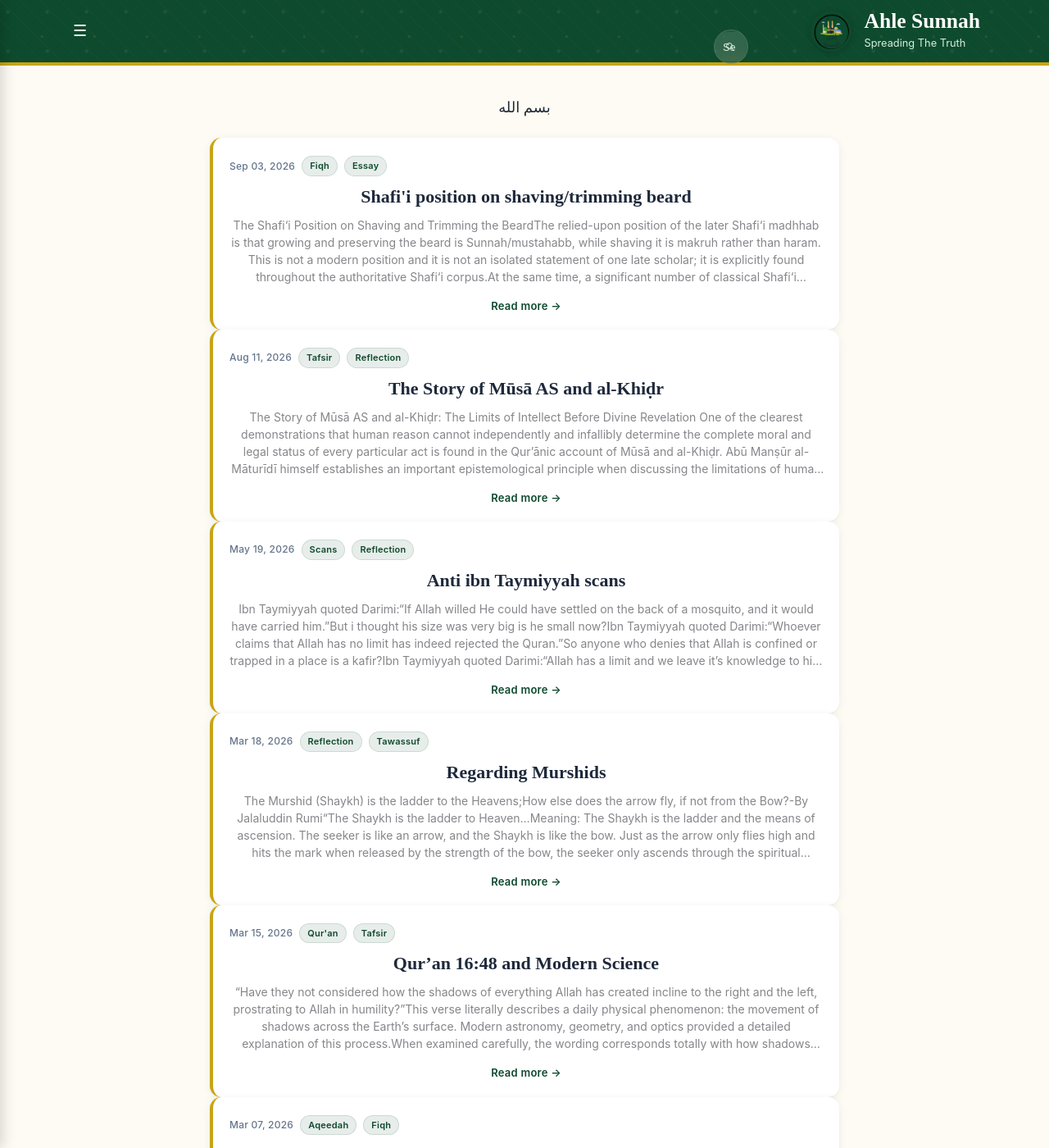
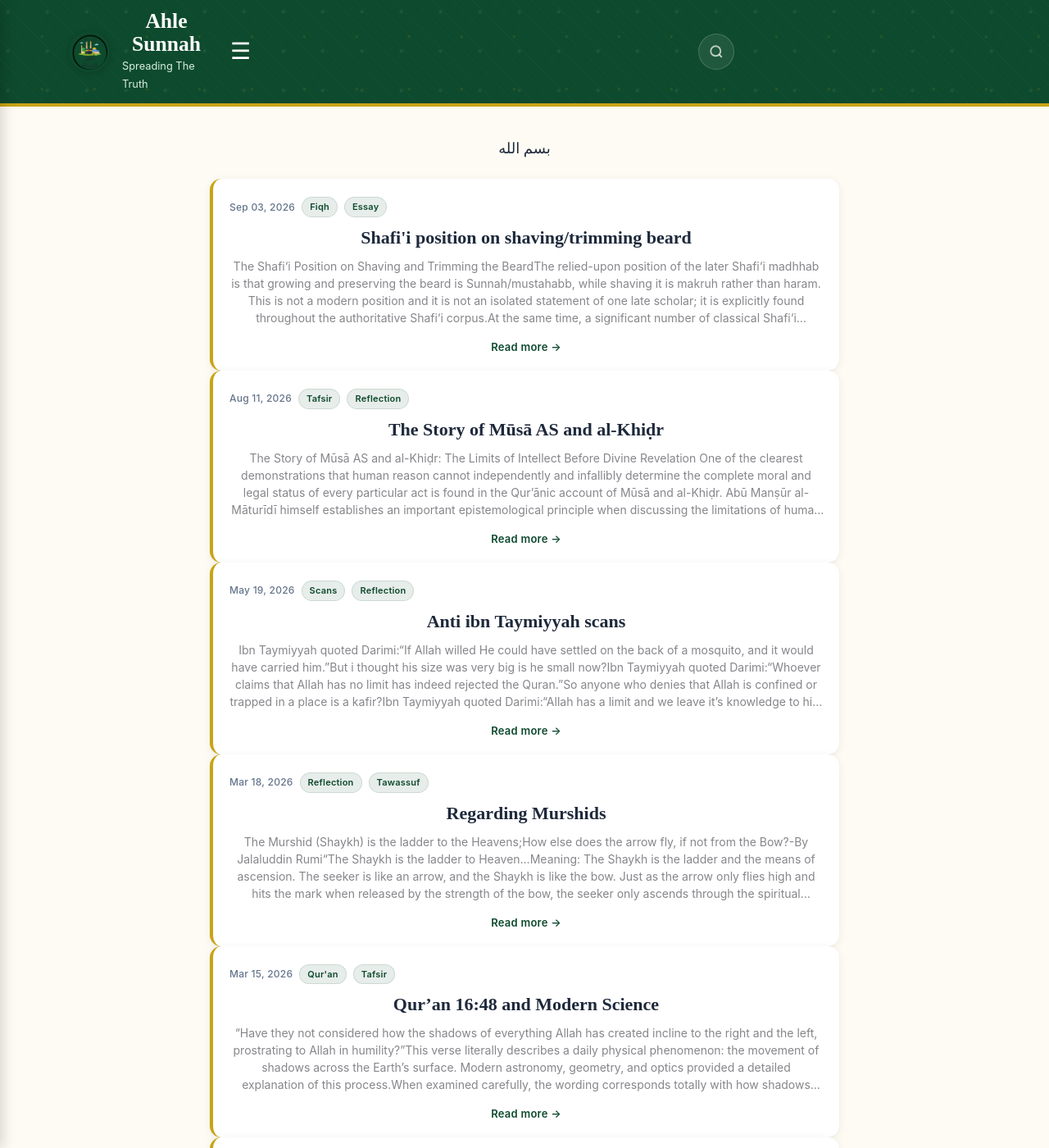
Before and after one commit to Fali17/ahlesunnah, a Jekyll site: the page built from index.html, in a window 1280 px wide and 1400 px high. Shown: the whole window at 82% size. Built offline with Jekyll 4.4.1, drawn with Linux system fonts in a browser that asks for light colours; the list of posts is cut into pages by our own code.

Commit message:
Update default.html

```diff
--- a/_layouts/default.html
+++ b/_layouts/default.html
@@ -32,72 +32,168 @@
       text-align: center;
       margin-top: 10px;
     }
+
     /* ==========================================================================
-   NAVIGATION RIGID ALIGNMENT OVERRIDES (SEARCH RIGID RIGHT ANCHOR)
+   AHLE SUNNAH BALANCED BAR DESIGN OVERRIDES
    ========================================================================== */
 
-/* 1. Absolute positioning constraint to force it opposite the hamburger menu */
-.search-wrapper.search-right-anchor {
-    position: absolute !important;
-    top: 24px !important;              /* Adjust this layout value to match your navbar vertical center line */
-    right: 25px !important;            /* Safe padding gap from the right edge of the screen */
-    left: auto !important;
-    display: inline-block !important;
-    z-index: 9999 !important;
+/* 1. Header structural framework wrapping your navigation elements */
+.header-navigation-wrapper {
+    position: relative !important;
+    display: flex !important;
+    align-items: center !important;
+    justify-content: space-between !important;
+    width: 100% !important;
+    max-width: 1200px !important;
+    margin: 0 auto !important;
+    padding: 15px 24px !important;
+    box-sizing: border-box !important;
 }
 
-/* 2. Style alignment for the circular form shape base layout */
-.search-wrapper.search-right-anchor .search-form-container {
+/* Menu icon balancing structure matching original sizing styles */
+.menu-toggle-btn {
+    background: transparent !important;
+    border: none !important;
+    color: #ffffff !important;
+    font-size: 28px !important;
+    cursor: pointer !important;
+    padding: 0 !important;
+    margin: 0 !important;
+}
+
+/* 2. Anchor search wrapper tight to the right grid wall boundary */
+.search-wrapper.search-align-right {
+    position: relative !important;
+    margin-left: auto !important;
+    margin-right: 0 !important;
+}
+
+/* 3. Base Capsule Styling - Renders a clean circle until activated */
+.search-wrapper.search-align-right .search-form-container {
     display: flex !important;
     align-items: center !important;
     justify-content: flex-end !important;
+    width: 44px !important;
+    height: 44px !important;
+    padding: 0 !important;
+    margin: 0 !important;
+    background: rgba(255, 255, 255, 0.08) !important;
+    backdrop-filter: blur(12px) !important;
+    -webkit-backdrop-filter: blur(12px) !important;
+    border: 1px solid rgba(255, 255, 255, 0.18) !important;
+    border-radius: 50px !important;
+    overflow: hidden !important;
+    box-sizing: border-box !important;
+    transition: width 0.3s cubic-bezier(0.4, 0, 0.2, 1) !important;
+}
+
+/* 4. Click Trigger Sizing Configuration Overrides */
+.search-icon-box {
+    background: transparent !important;
+    border: none !important;
+    outline: none !important;
     width: 42px !important;
     height: 42px !important;
+    display: flex !important;
+    align-items: center !important;
+    justify-content: center !important;
+    cursor: pointer !important;
     padding: 0 !important;
-    background: rgba(255, 255, 255, 0.08) !important;
-    backdrop-filter: blur(10px) !important;
-    -webkit-backdrop-filter: blur(10px) !important;
-    border: 1px solid rgba(255, 255, 255, 0.16) !important;
-    border-radius: 50px !important;
-    overflow: hidden !important;
-    transition: width 0.35s cubic-bezier(0.4, 0, 0.2, 1) !important;
+    margin: 0 !important;
+    flex-shrink: 0 !important;
 }
 
-/* 3. Handle expanding leftward action states seamlessly */
-.search-wrapper.is-active .search-form-container {
-    width: 260px !important;           /* Width of the search bar when fully open */
-    padding: 0 4px 0 16px !important;  /* Inner left breathing space margin */
+.search-icon {
+    width: 18px !important;
+    height: 18px !important;
+    color: rgba(255, 255, 255, 0.7) !important;
 }
 
+/* 5. Zero down typing visibility parameters until active classes run */
+#searchInput.search-input {
+    width: 0 !important;
+    opacity: 0 !important;
+    background: transparent !important;
+    border: none !important;
+    outline: none !important;
+    box-shadow: none !important;
+    color: #ffffff !important;
+    font-size: 15px !important;
+    padding: 0 !important;
+    margin: 0 !important;
+    box-sizing: border-box !important;
+    transition: width 0.3s ease, opacity 0.15s ease !important;
+}
+
+/* ==========================================================================
+   EXPANDED LAYOUT ACTIONS (Rolls outward leftward seamlessly)
+   ========================================================================== */
+
+/* Slide open footprint container boundaries */
+.search-wrapper.is-active .search-form-container {
+    width: 280px !important;
+    padding: 0 4px 0 16px !important; /* Allocates left internal margin buffers */
+}
+
+/* Opens input field smoothly */
 .search-wrapper.is-active #searchInput.search-input {
-    width: 100% !important;
+    width: 210px !important;
     opacity: 1 !important;
     padding: 4px 0 !important;
 }
 
-/* 4. Keep the results tray flush against the right edge */
+/* 6. Floating Search Result Panel */
 .search-dropdown-results {
     position: absolute !important;
     top: 100% !important;
-    right: 0 !important;
+    right: 0 !important;                    /* Forces box flush to the right edge */
     left: auto !important;
-    width: 260px !important;
-    margin-top: 10px !important;
-    background: rgba(14, 30, 20, 0.98) !important;
+    width: 280px !important;                /* Perfectly matches open bar width */
+    margin: 10px 0 0 0 !important;
+    padding: 6px 0 !important;
+    list-style: none !important;
+    background: rgba(14, 30, 20, 0.98) !important; /* Custom theme premium emerald shade */
+    backdrop-filter: blur(15px) !important;
     border: 1px solid rgba(255, 255, 255, 0.12) !important;
     border-radius: 12px !important;
     box-shadow: 0 12px 40px rgba(0, 0, 0, 0.5) !important;
+    max-height: 250px !important;
+    overflow-y: auto !important;
+    z-index: 999999 !important;
 }
 
-/* Mobile viewport adjustments to keep layout elements from colliding */
+.search-dropdown-results li a {
+    display: block !important;
+    padding: 10px 16px !important;
+    color: rgba(255, 255, 255, 0.85) !important;
+    font-size: 14px !important;
+    text-decoration: none !important;
+    text-align: left !important;
+}
+
+.search-dropdown-results li a:hover {
+    background: rgba(255, 255, 255, 0.08) !important;
+    color: #ffffff !important;
+}
+
+.search-dropdown-results .no-results {
+    padding: 12px 16px !important;
+    color: rgba(255, 255, 255, 0.4) !important;
+    font-size: 13px !important;
+    text-align: center !important;
+}
+
+/* Responsive Scaling for Narrow Mobile Displays */
 @media (max-width: 480px) {
-    .search-wrapper.search-right-anchor {
-        top: 20px !important;          /* Adjust mobile height to match your header elements */
-        right: 15px !important;
+    .header-navigation-wrapper {
+        padding: 10px 16px !important;
     }
     .search-wrapper.is-active .search-form-container,
     .search-dropdown-results {
-        width: 180px !important;       /* Scales down slightly narrower on phone displays */
+        width: 200px !important;
+    }
+    .search-wrapper.is-active #searchInput.search-input {
+        width: 140px !important;
     }
 }
 
@@ -109,8 +205,7 @@
   <header class="site-header">
     <div class="header-container">
 
-      <!-- Hamburger -->
-      <button class="menu-toggle-btn" id="openMenuBtn" aria-label="Open navigation menu">☰</button>
+
 
       <!-- Brand -->
       <div class="header-inner">
@@ -122,28 +217,34 @@
           <p class="subtitle">{{ site.description }}</p>
         </div>
 
-    </div>
-<!-- Main responsive navigation wrapper locked to the right side -->
-<div id="searchWrapper" class="search-wrapper search-right-anchor">
+    </div><!-- Independent Fixed Header Container to Balance Layout -->
+<div class="header-navigation-wrapper">
+  <!-- Left Column: The Sidebar Menu Trigger -->
+  <button class="menu-toggle-btn" onclick="toggleSidebar()" aria-label="Open Navigation">☰</button>
+
+  <!-- Right Column: Premium Expandable Search Bar Component -->
+  <div id="searchWrapper" class="search-wrapper search-align-right">
     <form id="searchForm" onsubmit="return false;" class="search-form-container">
 
-    <!-- Text input box expanding leftwards -->
+      <!-- Clear, standard text field input entry line -->
       <input type="text" id="searchInput" class="search-input" placeholder="Search..." autocomplete="off">
 
-    <!-- Pinned trigger button on the absolute right edge -->
+      <!-- Action Button Box Wrapper (Pinned right edge toggle) -->
       <button type="button" id="searchTriggerBtn" class="search-icon-box" aria-label="Toggle Search">
-      <svg class="search-icon" xmlns="http://w3.org" fill="none" viewBox="0 0 24 24" stroke="currentColor" stroke-width="2">
-        <path stroke-linecap="round" stroke-linejoin="round" d="M21 21l-6-6m2-5a7 7 0 11-14 0 7 7 0 0114 0z" />
+        <svg class="search-icon" xmlns="http://w3.org" fill="none" viewBox="0 0 24 24" stroke="currentColor" stroke-width="2.5">
+          <circle cx="11" cy="11" r="8"></circle>
+          <line x1="21" y1="21" x2="16.65" y2="16.65"></line>
         </svg>
       </button>
 
     </form>
 
-  <!-- Suggestion Dropdown Tray -->
+    <!-- Dropdown tray for matching live typing suggestions -->
     <ul id="searchDropdownList" class="search-dropdown-results" style="display: none;"></ul>
   </div>
+</div>
 
-<!-- REAL-TIME INTERACTIVE SEARCH JAVASCRIPT ENGINE -->
+<!-- REAL-TIME INTERACTIVE SEARCH ENGINE ENGINE -->
 <script>
 document.addEventListener("DOMContentLoaded", function() {
     const searchWrapper = document.getElementById("searchWrapper");
@@ -152,27 +253,27 @@ document.addEventListener("DOMContentLoaded", function() {
     const dropdownList = document.getElementById("searchDropdownList");
     let searchIndex = [];
 
-    // Pre-fetch your Jekyll site search index file asynchronously
+    // Asynchronously pull your Jekyll search index json file
     fetch('{{ "/search.json" | relative_url }}')
         .then(response => response.json())
         .then(data => { searchIndex = data; })
-        .catch(err => console.error("Could not load search data:", err));
+        .catch(err => console.error("Could not load search index:", err));
 
-    // Handle opening/closing when tapping the icon button
+    // Open/Close toggle engine when tapping the search icon circle
     searchTriggerBtn.addEventListener("click", function(e) {
         e.stopPropagation();
-        const isOpen = searchWrapper.classList.contains("is-active");
+        const isActive = searchWrapper.classList.contains("is-active");
 
-        if (!isOpen) {
+        if (!isActive) {
             searchWrapper.classList.add("is-active");
-            searchInput.focus();
+            searchInput.focus(); // Force mobile software keyboard view
         } else if (searchInput.value.trim() === "") {
             searchWrapper.classList.remove("is-active");
             dropdownList.style.display = "none";
         }
     });
 
-    // Process real-time results inside the field as user types
+    // Real-time keyword filter evaluation as you type characters
     searchInput.addEventListener("input", function() {
         const query = searchInput.value.toLowerCase().trim();
         dropdownList.innerHTML = "";
@@ -201,16 +303,16 @@ document.addEventListener("DOMContentLoaded", function() {
         });
     });
 
-    // Close everything instantly if user touches outside the element area
+    // Collapse everything safely if the reader clicks out of the input grid
     document.addEventListener("click", function(e) {
         if (!searchWrapper.contains(e.target)) {
             searchWrapper.classList.remove("is-active");
             dropdownList.style.display = "none";
-            searchInput.value = "";
         }
     });
 });
 </script>
+
 
 
 
```
Also changed, not shown: other parts of _layouts/default.html (+1 -0 lines). Lines whose indentation alone changed are shown as unchanged.
